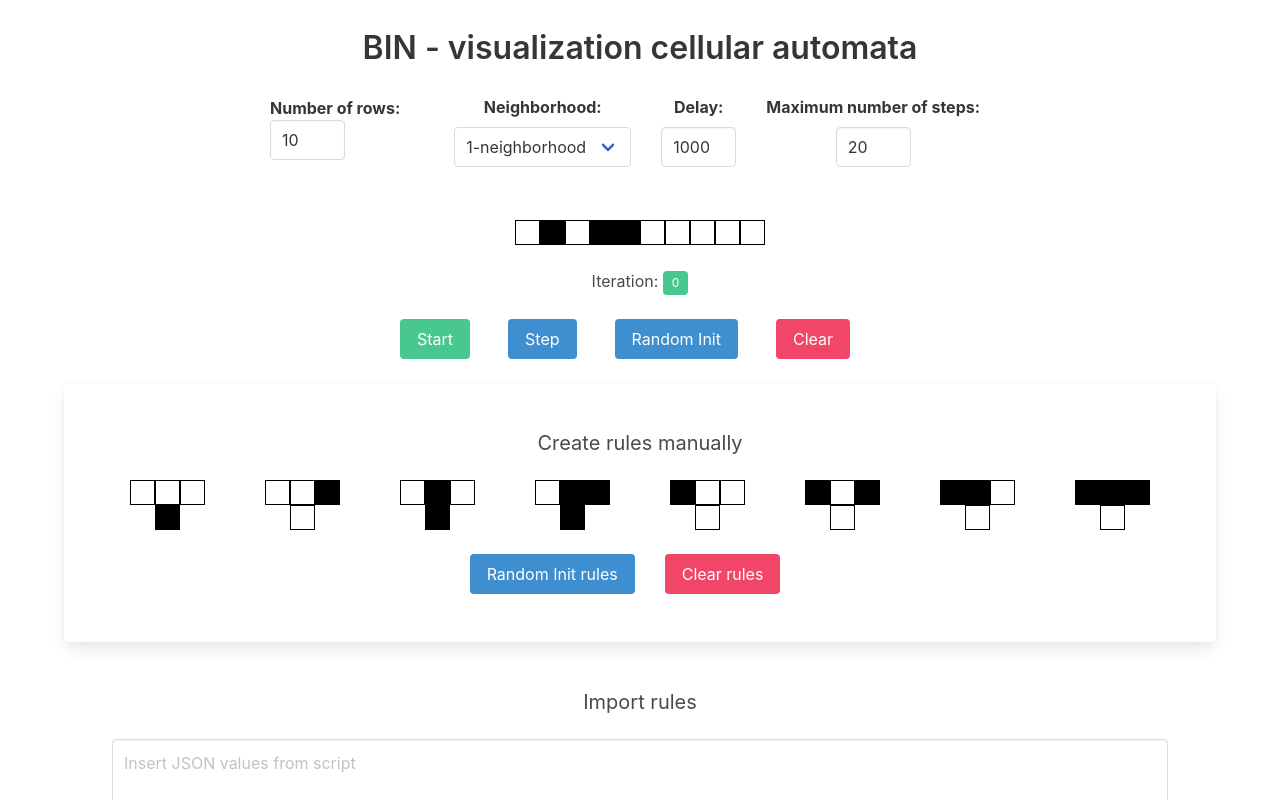
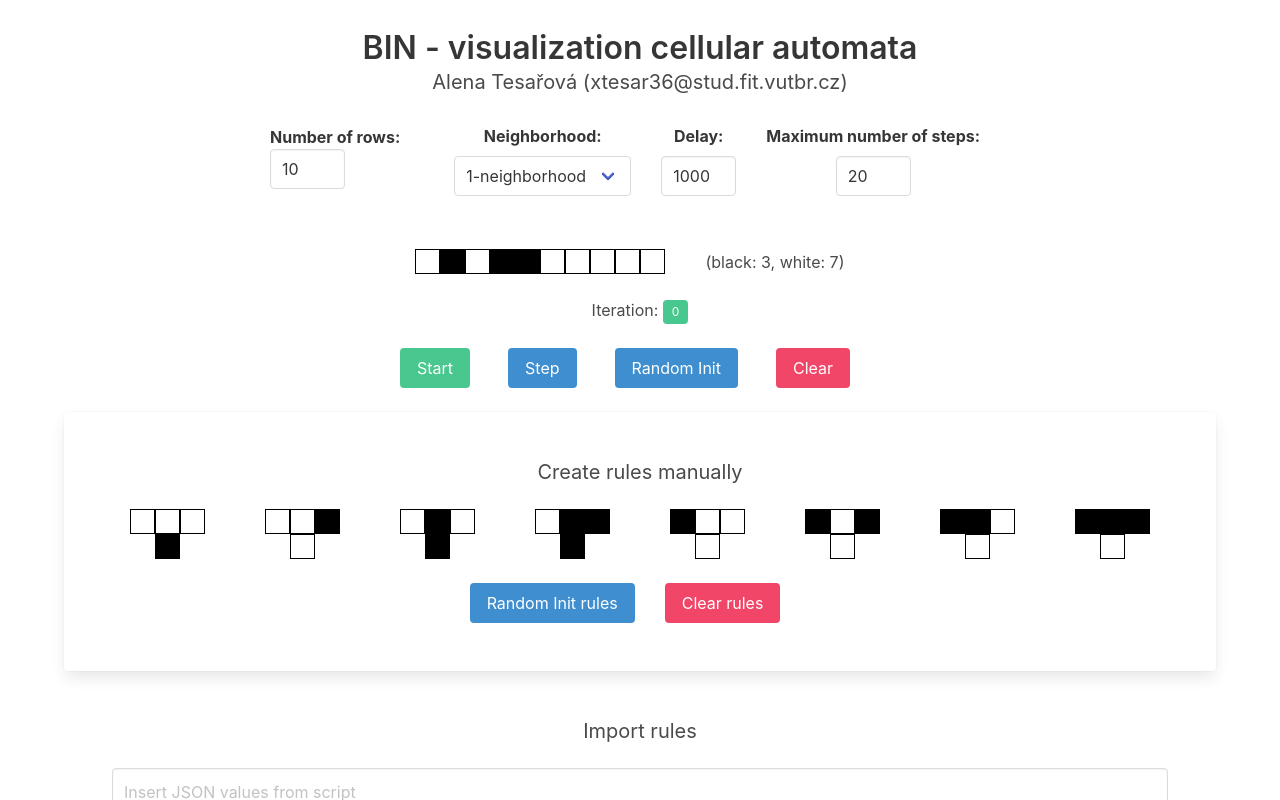
Before and after one commit to alena424/bin-cellular-automata-vizualization, a React (Create React App) app: page / in a window 1280 px wide. Shown: the top 800 px of the page. Built offline with nearby package versions, Linux system fonts and the light colour scheme.

Commit message:
Add some other values to import

```diff
--- a/src/App.tsx
+++ b/src/App.tsx
@@ -79,7 +79,6 @@ const App: React.FC = () => {
         }
     }, [iterations, maxNumberSteps])
 
-
     const actions = (
         <div className="buttons is-centered">
             <div className={"configItem"}>
@@ -112,6 +111,7 @@ const App: React.FC = () => {
     return (
         <div className="App container">
             <h1 className="title">BIN - visualization cellular automata</h1>
+            <h4 className="subtitle">Alena Tesařová (xtesar36@stud.fit.vutbr.cz)</h4>
             <AutomataConfig
                 boardWidth={boardWidth}
                 delay={delay}
@@ -149,6 +149,7 @@ const App: React.FC = () => {
                 setNeighborhood={setNeighborhood}
                 setRules={setRules}
                 setBoardWidth={setBoardWidth}
+                setMaxNumberSteps={setMaxNumberSteps}
             />
 
         </div>
--- a/src/components/Automata.tsx
+++ b/src/components/Automata.tsx
@@ -10,11 +10,14 @@ type AutomataProps = {
 const Automata: React.FC<AutomataProps> = props => {
     const { cells, onClick } = props
 
-
-
+    const black = cells.filter(cell => cell.active).length
+    const white = cells.filter(cell => !cell.active).length
     return (
-        <div className={"row"}>
+        <div className="row">
             {cells.map((cell, key) => <Cell cell={cell} key={key} index={key} onClick={onClick}/>)}
+            <div className="paddingLeft">
+                <p>(black: {black}, white: {white})</p>
+            </div>
         </div>
     );
 };
--- a/src/components/AutomataConfig.tsx
+++ b/src/components/AutomataConfig.tsx
@@ -1,6 +1,6 @@
 import React from "react";
+import { SetNumberFunction } from "../models/cellModel";
 
-type SetNumberFunction = (a: number) => void
 type AutomataConfigProps = {
     boardWidth: number
     setBoardWidth: SetNumberFunction
@@ -10,7 +10,6 @@ type AutomataConfigProps = {
     setDelay: SetNumberFunction
     maxNumberSteps: number
     setMaxNumberSteps: SetNumberFunction
-
 }
 
 const AutomataConfig: React.FC<AutomataConfigProps> = (props) => {
--- a/src/components/ImportRulesSection.tsx
+++ b/src/components/ImportRulesSection.tsx
@@ -1,14 +1,15 @@
 import React, { useState } from "react";
-import { RuleType } from "../models/cellModel";
+import { RuleType, SetNumberFunction } from "../models/cellModel";
 
 type ImportRulesSectionProps = {
-    setNeighborhood: (a: number) => void
+    setNeighborhood: SetNumberFunction
     setRules: (a: RuleType[]) => void
-    setBoardWidth: (a: number) => void
+    setBoardWidth: SetNumberFunction
+    setMaxNumberSteps: SetNumberFunction
 }
 
 const ImportRulesSection:React.FC<ImportRulesSectionProps> = (props) => {
-    const {setNeighborhood, setRules, setBoardWidth} = props
+    const {setNeighborhood, setRules, setBoardWidth, setMaxNumberSteps} = props
     const [json, setJSON] = useState("")
 
     const handleChangeJson = (event: any) => {
@@ -20,6 +21,7 @@ const ImportRulesSection:React.FC<ImportRulesSectionProps> = (props) => {
             const initConfig: number[] = jsonParsed.data;
             const neighborhoodJson: number = parseInt(jsonParsed.neighborhood);
             const cellular_length: number = parseInt(jsonParsed.cellular_length);
+            const steps: number = parseInt(jsonParsed.steps);
             if (initConfig && neighborhoodJson) {
                 const ruleLength = Math.pow(2, neighborhoodJson * 2 + 1);
                 if (ruleLength !== initConfig.length) {
@@ -27,6 +29,7 @@ const ImportRulesSection:React.FC<ImportRulesSectionProps> = (props) => {
                 } else {
                     setBoardWidth(cellular_length)
                     setNeighborhood(neighborhoodJson);
+                    setMaxNumberSteps(steps);
                     setRules(initConfig.map((value, index) => ({ value: !!value, index: index })));
                 }
             }
--- a/src/index.css
+++ b/src/index.css
@@ -16,3 +16,7 @@ code {
 .shortInput {
   max-width: 75px;
 }
+.paddingLeft{
+  padding-left: 20px;
+  width: 200px;
+}
--- a/src/models/cellModel.ts
+++ b/src/models/cellModel.ts
@@ -7,4 +7,6 @@ export type RuleType = {
     value: boolean
 }
 
+export type SetNumberFunction = (a: number) => void
+
 export type OnClickCell = (cell: CellType, key: number) => void
```
